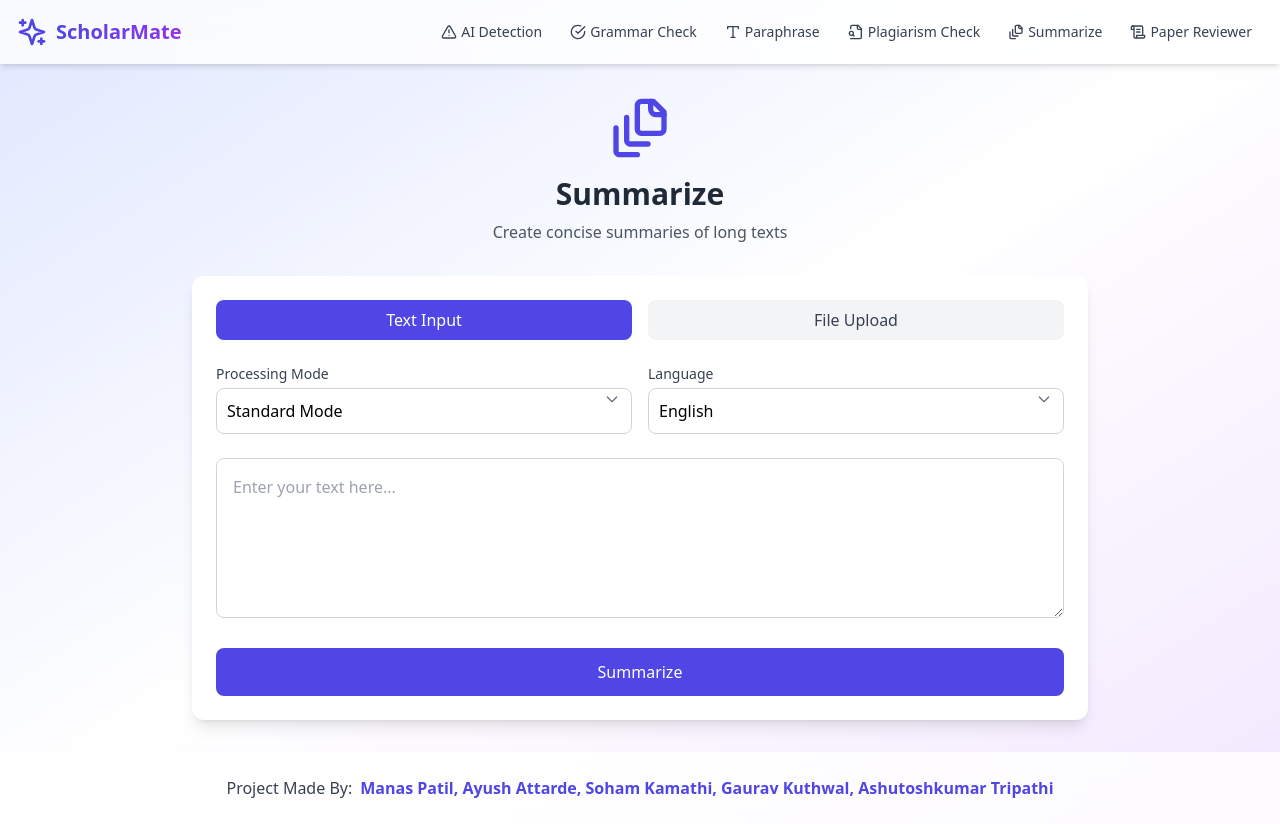
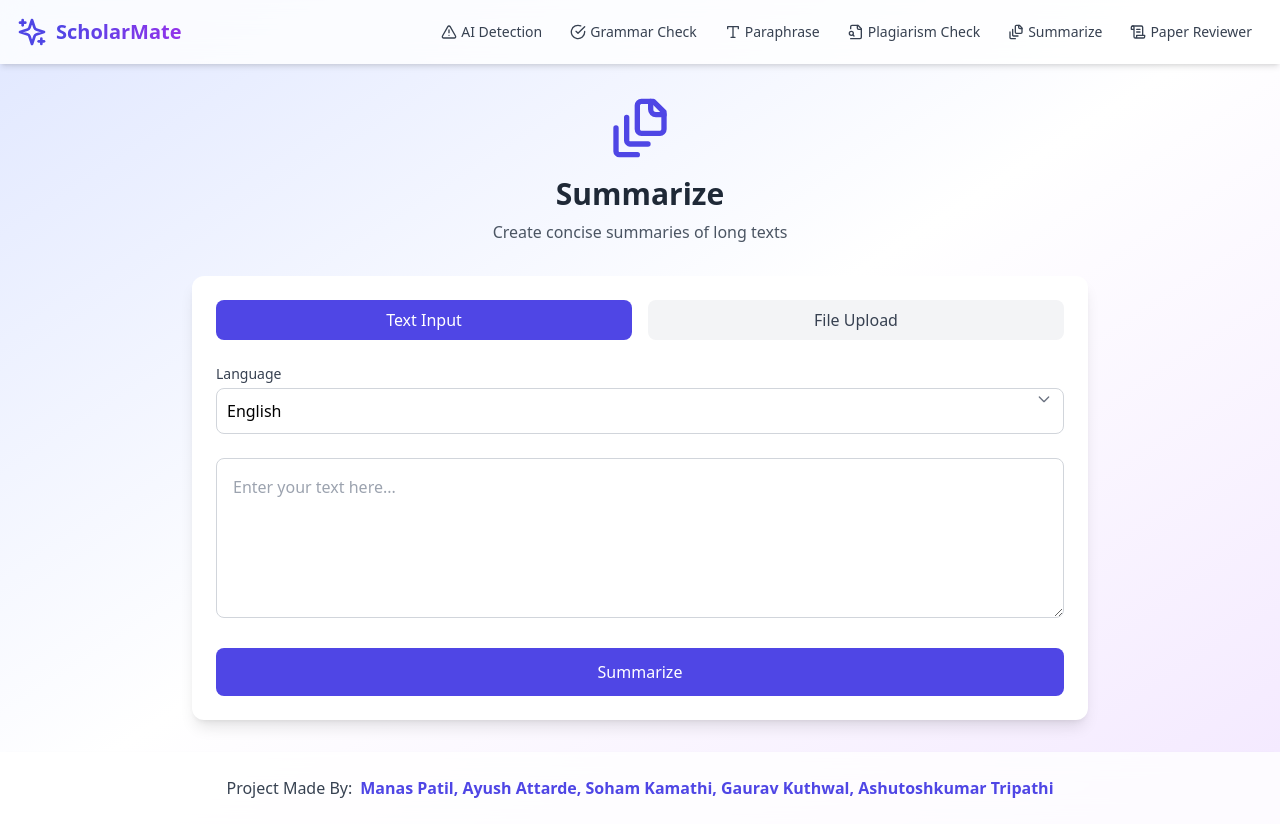
Before and after one commit to ManasPatil281/Reserach_Paper_Reviewer, a React (Vite) app in the folder project/: page /summarize in a window 1280 px wide. Built offline with nearby package versions, Linux system fonts and the light colour scheme.

Commit message:
Update ProcessingOptions.tsx

```diff
--- a/project/src/components/ProcessingOptions.tsx
+++ b/project/src/components/ProcessingOptions.tsx
@@ -1,40 +1,16 @@
 import React from 'react';
 
 interface ProcessingOptionsProps {
-  mode: string;
   language: string;
-  setMode: (mode: string) => void;
   setLanguage: (language: string) => void;
 }
 
 export default function ProcessingOptions({
-  mode,
   language,
-  setMode,
   setLanguage,
 }: ProcessingOptionsProps) {
   return (
-    <div className="grid grid-cols-2 gap-4 mb-6">
-      <div className="relative">
-        <label className="block text-sm font-medium text-gray-700 mb-1">Processing Mode</label>
-        <select
-          value={mode}
-          onChange={(e) => setMode(e.target.value)}
-          className="w-full p-2.5 bg-white border border-gray-300 rounded-lg focus:ring-2 focus:ring-indigo-500 focus:border-transparent transition-all duration-300 appearance-none cursor-pointer hover:border-indigo-300"
-        >
-          <option value="standard">Standard Mode</option>
-          <option value="academic">Academic Mode</option>
-          <option value="creative">Creative Mode</option>
-          <option value="business">Business Mode</option>
-        </select>
-        <div className="absolute inset-y-0 right-0 flex items-center pr-3 pointer-events-none text-gray-500">
-          <svg className="w-4 h-4" fill="none" stroke="currentColor" viewBox="0 0 24 24">
-            <path strokeLinecap="round" strokeLinejoin="round" strokeWidth="2" d="M19 9l-7 7-7-7" />
-          </svg>
-        </div>
-      </div>
-
-      <div className="relative">
+    <div className="relative mb-6">
       <label className="block text-sm font-medium text-gray-700 mb-1">Language</label>
       <select
         value={language}
@@ -45,6 +21,8 @@ export default function ProcessingOptions({
         <option value="Spanish">Spanish</option>
         <option value="French">French</option>
         <option value="German">German</option>
+        <option value="Japanese">Japanese</option>
+        <option value="Chinese">Chinese</option>
       </select>
       <div className="absolute inset-y-0 right-0 flex items-center pr-3 pointer-events-none text-gray-500">
         <svg className="w-4 h-4" fill="none" stroke="currentColor" viewBox="0 0 24 24">
@@ -52,6 +30,5 @@ export default function ProcessingOptions({
         </svg>
       </div>
     </div>
-    </div>
   );
 }
```
Lines whose indentation alone changed are shown as unchanged.
